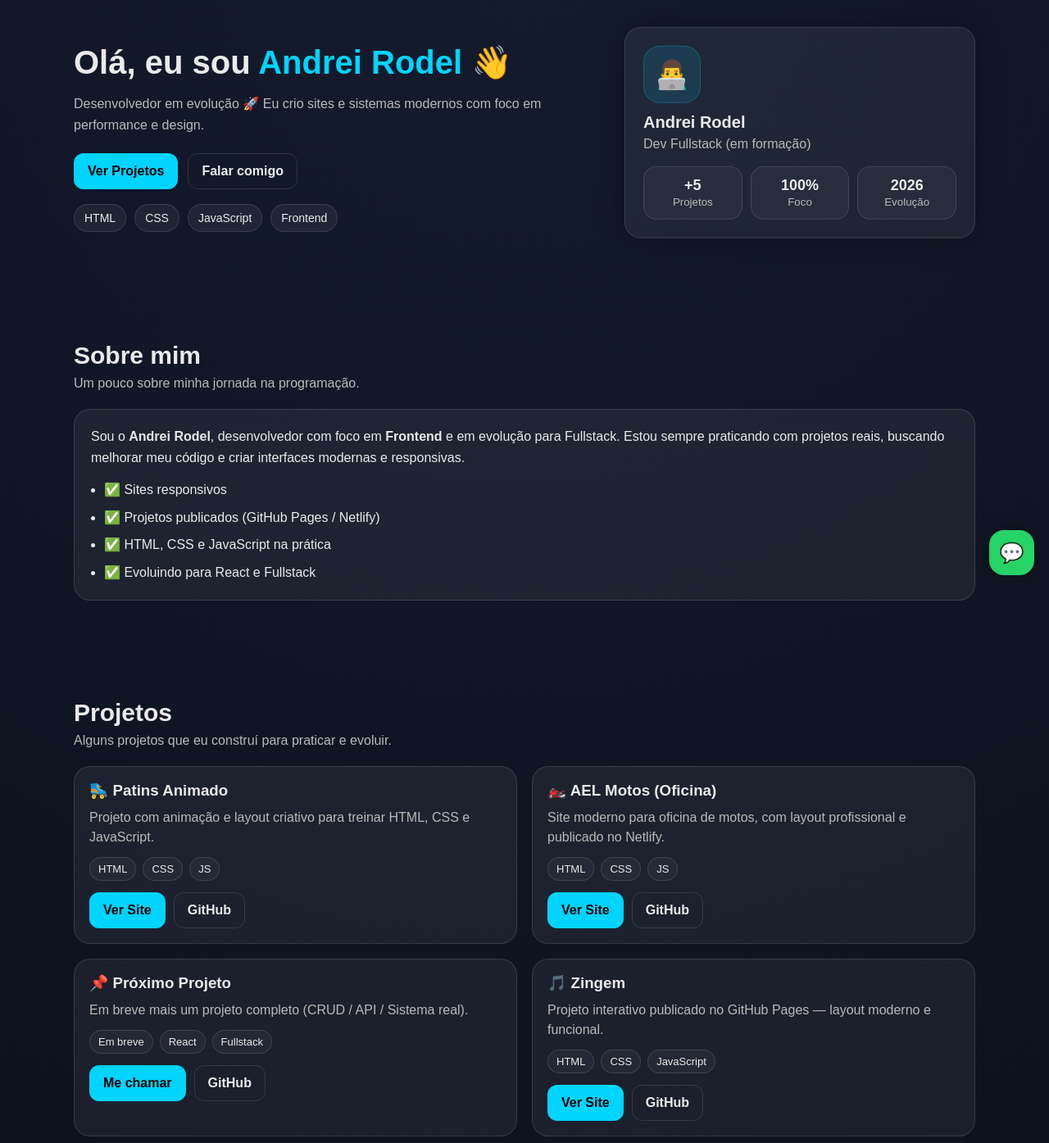
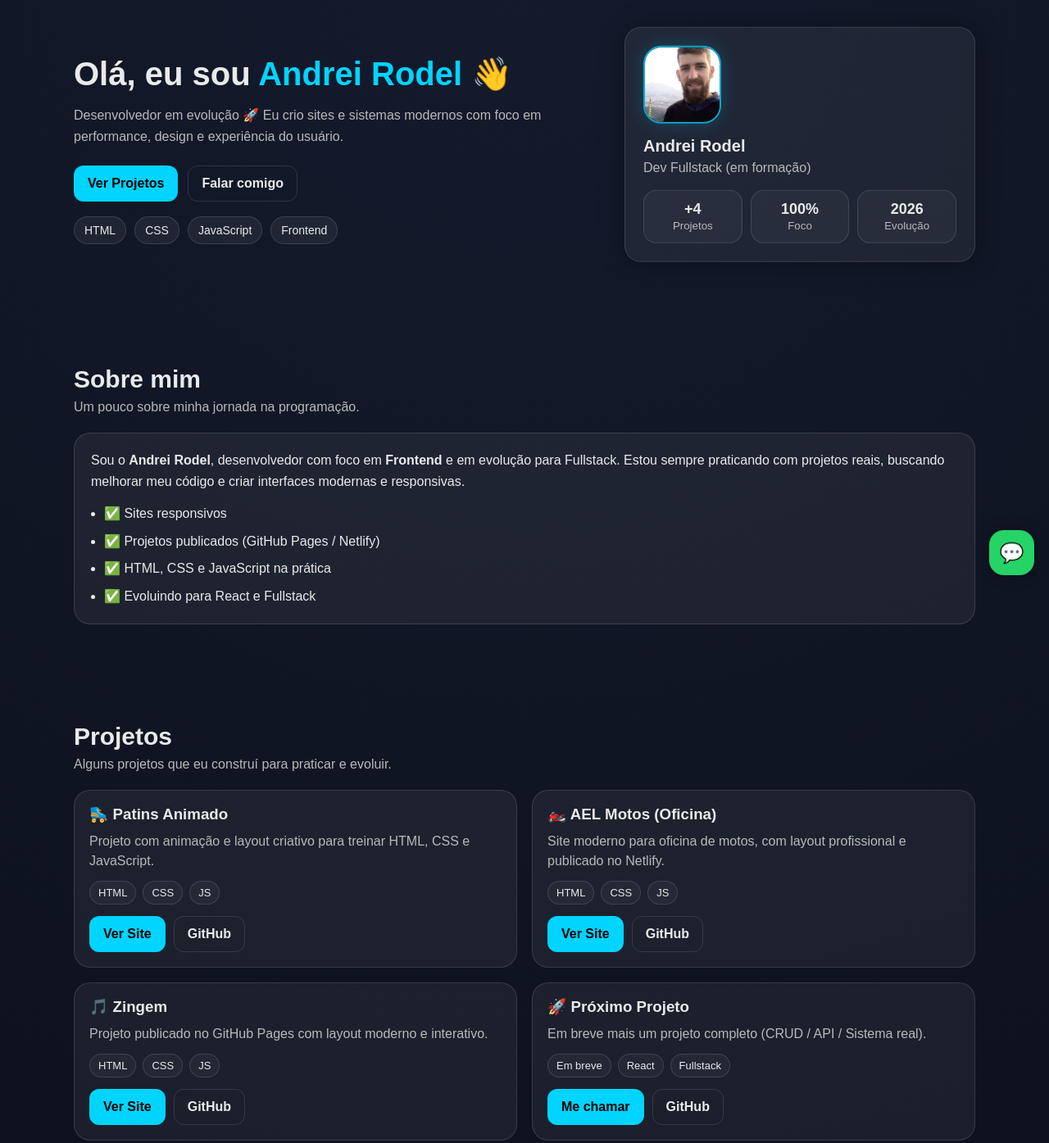
Before and after one commit to Andrei-Rodel/portofolio-Andrei, a plain HTML site: page index.html in a window 1280 px wide. Shown: the part 80-1475 px from the top of the page at 82% size. Drawn offline with Linux system fonts and the light colour scheme.

Commit message:
atualização de imagem do perfil

```diff
--- a/index.html
+++ b/index.html
@@ -27,11 +27,12 @@
   <!-- HERO -->
   <section class="hero">
     <div class="container hero-grid">
+
       <div class="hero-text">
         <h2>Olá, eu sou <span>Andrei Rodel</span> 👋</h2>
         <p>
           Desenvolvedor em evolução 🚀
-          Eu crio sites e sistemas modernos com foco em performance e design.
+          Eu crio sites e sistemas modernos com foco em performance, design e experiência do usuário.
         </p>
 
         <div class="hero-buttons">
@@ -49,13 +50,15 @@
 
       <div class="hero-card">
         <div class="profile">
-          <div class="avatar">👨‍💻</div>
+          <!-- FOTO -->
+          <img class="avatar-img" src="/assets/perfil.jpeg" alt="Foto do Andrei Rodel">
+
           <h3>Andrei Rodel</h3>
           <p>Dev Fullstack (em formação)</p>
 
           <div class="mini-info">
             <div>
-              <strong>+5</strong>
+              <strong>+4</strong>
               <small>Projetos</small>
             </div>
             <div>
@@ -69,6 +72,7 @@
           </div>
         </div>
       </div>
+
     </div>
   </section>
 
@@ -119,7 +123,7 @@
 
           <div class="card-buttons">
             <a class="btn primary" href="https://andrei-rodel.github.io/patins-animado/" target="_blank">Ver Site</a>
-            <a class="btn outline" href="https://github.com/Andrei-Rodel" target="_blank">GitHub</a>
+            <a class="btn outline" href="https://github.com/Andrei-Rodel/patins-animado" target="_blank">GitHub</a>
           </div>
         </div>
 
@@ -142,7 +146,24 @@
 
         <!-- PROJETO 3 -->
         <div class="card">
-          <h3>📌 Próximo Projeto</h3>
+          <h3>🎵 Zingem</h3>
+          <p>Projeto publicado no GitHub Pages com layout moderno e interativo.</p>
+
+          <div class="tags">
+            <span>HTML</span>
+            <span>CSS</span>
+            <span>JS</span>
+          </div>
+
+          <div class="card-buttons">
+            <a class="btn primary" href="https://andrei-rodel.github.io/zingem/" target="_blank">Ver Site</a>
+            <a class="btn outline" href="https://github.com/Andrei-Rodel/zingem" target="_blank">GitHub</a>
+          </div>
+        </div>
+
+        <!-- PROJETO 4 -->
+        <div class="card">
+          <h3>🚀 Próximo Projeto</h3>
           <p>Em breve mais um projeto completo (CRUD / API / Sistema real).</p>
 
           <div class="tags">
@@ -157,24 +178,6 @@
           </div>
         </div>
 
-        <!-- PROJETO 4 -->
-<div class="card">
-  <h3>🎵 Zingem</h3>
-  <p>Projeto interativo publicado no GitHub Pages — layout moderno e funcional.</p>
-
-  <div class="tags">
-    <span>HTML</span>
-    <span>CSS</span>
-    <span>JavaScript</span>
-  </div>
-
-  <div class="card-buttons">
-    <a class="btn primary" href="https://andrei-rodel.github.io/zingem/" target="_blank">Ver Site</a>
-    <a class="btn outline" href="https://github.com/Andrei-Rodel/zingem" target="_blank">GitHub</a>
-  </div>
-</div>
-
-
       </div>
     </div>
   </section>
@@ -186,8 +189,8 @@
       <p class="subtitle">Se quiser conversar comigo, me chama!</p>
 
       <div class="contact-box">
-        <a class="contact-item" href="mailto:andrei_rodel@hotmail.com">
-          📧 andrei_rodel@hotmail.com
+        <a class="contact-item" href="https://wa.me/5547996871406" target="_blank">
+          📲 WhatsApp: (47) 99687-1406
         </a>
 
         <a class="contact-item" href="https://github.com/Andrei-Rodel" target="_blank">
--- a/style.css
+++ b/style.css
@@ -169,16 +169,17 @@ body{
   100%{ transform: translateY(0); }
 }
 
-.avatar{
-  width: 70px;
-  height: 70px;
-  border-radius: 20px;
-  display: grid;
-  place-items: center;
-  font-size: 34px;
-  background: rgba(0,212,255,0.12);
-  border: 1px solid rgba(0,212,255,0.25);
+/* FOTO PERFIL */
+.avatar-img{
+  width: 95px;
+  height: 95px;
+  border-radius: 22px;
+  object-fit: cover;
+  border: 2px solid rgba(0, 212, 255, 0.75);
+  box-shadow: 0 0 22px rgba(0, 212, 255, 0.20);
   margin-bottom: 12px;
+  opacity: 1;
+  filter: none;
 }
 
 .profile h3{
@@ -248,7 +249,6 @@ body{
   grid-template-columns: repeat(2, 1fr);
   gap: 18px;
 }
-
 
 .card{
   background: var(--card);
```
Also changed, not shown: assets/perfil.jpeg (added).
